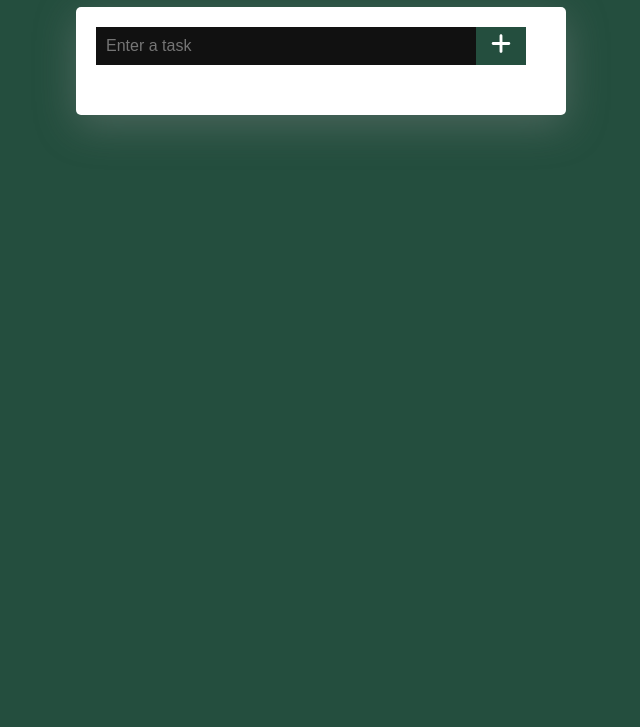
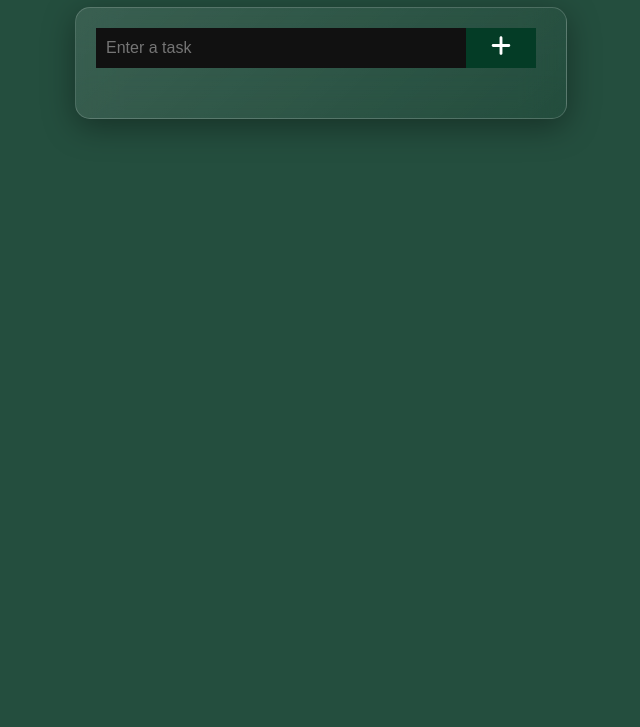
Before and after one commit to samuelmbabhazi/toDoLIst, a plain HTML site: page index.html in a window 1280 px wide. Shown: the part 73-800 px from the top of the page, without its empty margins (319-959 px from the left). Drawn offline with Linux system fonts and the light colour scheme.

Commit message:
style:background

```diff
--- a/style.css
+++ b/style.css
@@ -1,17 +1,16 @@
 body {
   margin: 0;
   padding: 0;
-  font-family: "Franklin Gothic Medium", "Arial Narrow", Arial,serif;
+  font-family: "Franklin Gothic Medium", "Arial Narrow", Arial, serif;
   background-size: cover;
   background-repeat: no-repeat;
-  background-color: rgb(36, 78, 62);;
+  background-color: rgb(36, 78, 62);
   height: 100%;
   padding-bottom: 40px;
   align-items: center;
-
 }
-h1{
-    text-shadow: 8px 8px 8px ;
+h1 {
+  text-shadow: 8px 8px 8px;
 }
 main {
   text-align: center;
@@ -22,9 +21,16 @@ main {
   margin: auto;
   width: 450px;
   padding: 20px;
-  box-shadow: 0px 10px 40px rgba(138, 141, 139, 0.401);
-  border-radius: 5px;
-  background-color: #fff;
+  background: linear-gradient(
+    135deg,
+    rgb(255, 255, 255, 0.1),
+    rgb(255, 255, 255, 0)
+  );
+  -webkit-backdrop-filter: blur(20px);
+  backdrop-filter: blur(20px);
+  box-shadow: 0 8px 32px 0 rgb(0, 0, 0, 0.37);
+  border: 1px solid rgb(255, 255, 255, 0.18);
+  border-radius: 15px;
   display: flex;
   flex-direction: column;
 }
@@ -37,21 +43,24 @@ main {
   grid-template-columns: 4fr 1fr;
 }
 #entre-list {
+
   padding: 10px;
   border: none;
   font-size: 16px;
-  border: none;
   background-color: #111;
   color: #fff;
-  width: 360px;
+  width: 350px;
+  height: 20px;
 }
 .add-list {
   border: none;
-  background-color: rgb(36, 78, 62);
+  background-color: rgb(4, 60, 38);
   font-size: 16px;
   color: #fff;
   cursor: pointer;
-  width: 50px;
+  width: 70px;
+
+
 }
 .taches {
   width: 100%;
@@ -84,7 +93,7 @@ p i:last-child {
   color: black;
 }
 input[type="checkbox"] {
-  accent-color:  rgb(36, 78, 62);
+  accent-color: rgb(4, 60, 38);
 }
 @media screen and (max-width: 900px) {
   div#content {
@@ -92,7 +101,7 @@ input[type="checkbox"] {
     width: 80vw;
     margin: auto;
   }
-  #entre-list{
+  #entre-list {
     width: 95%;
   }
 }
```
